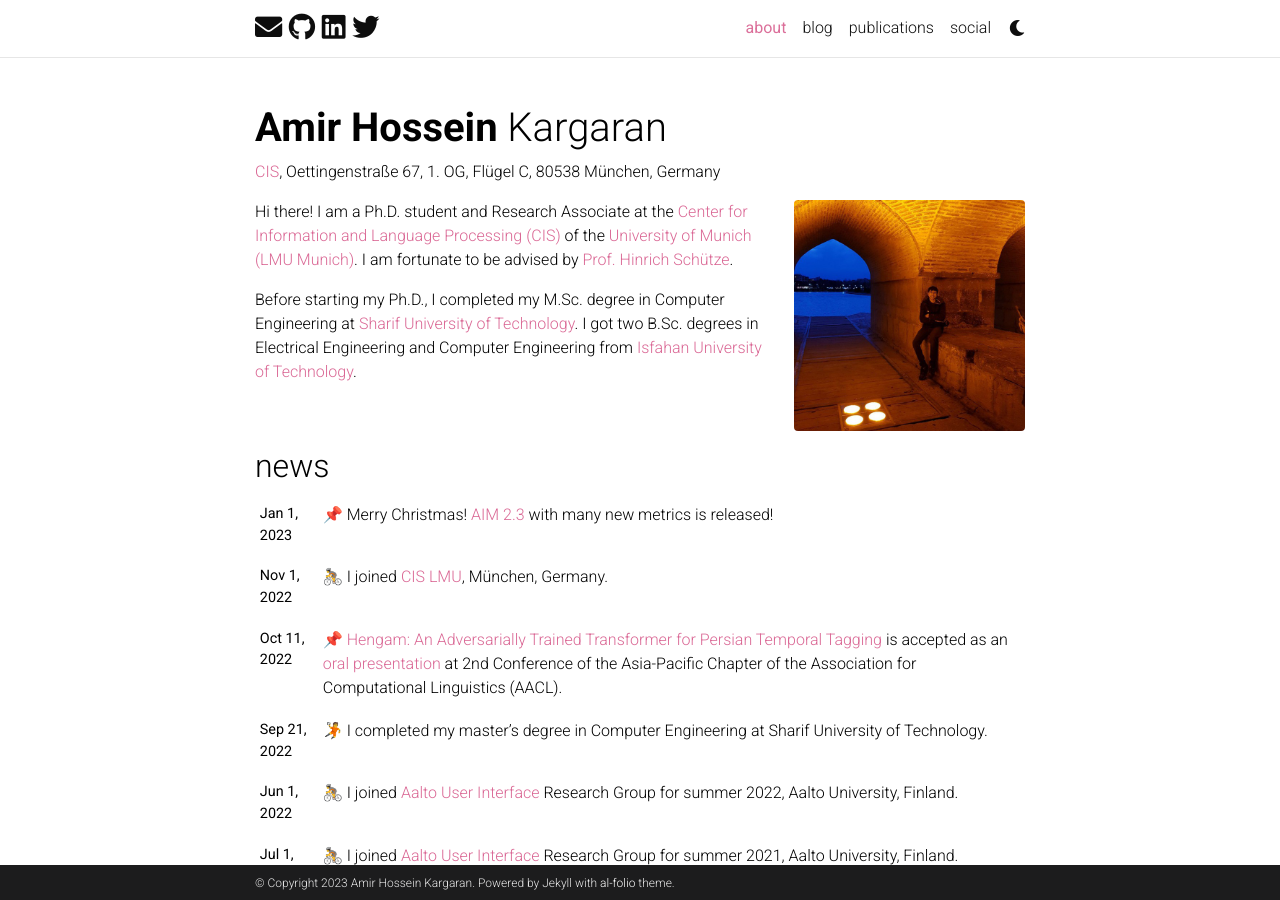
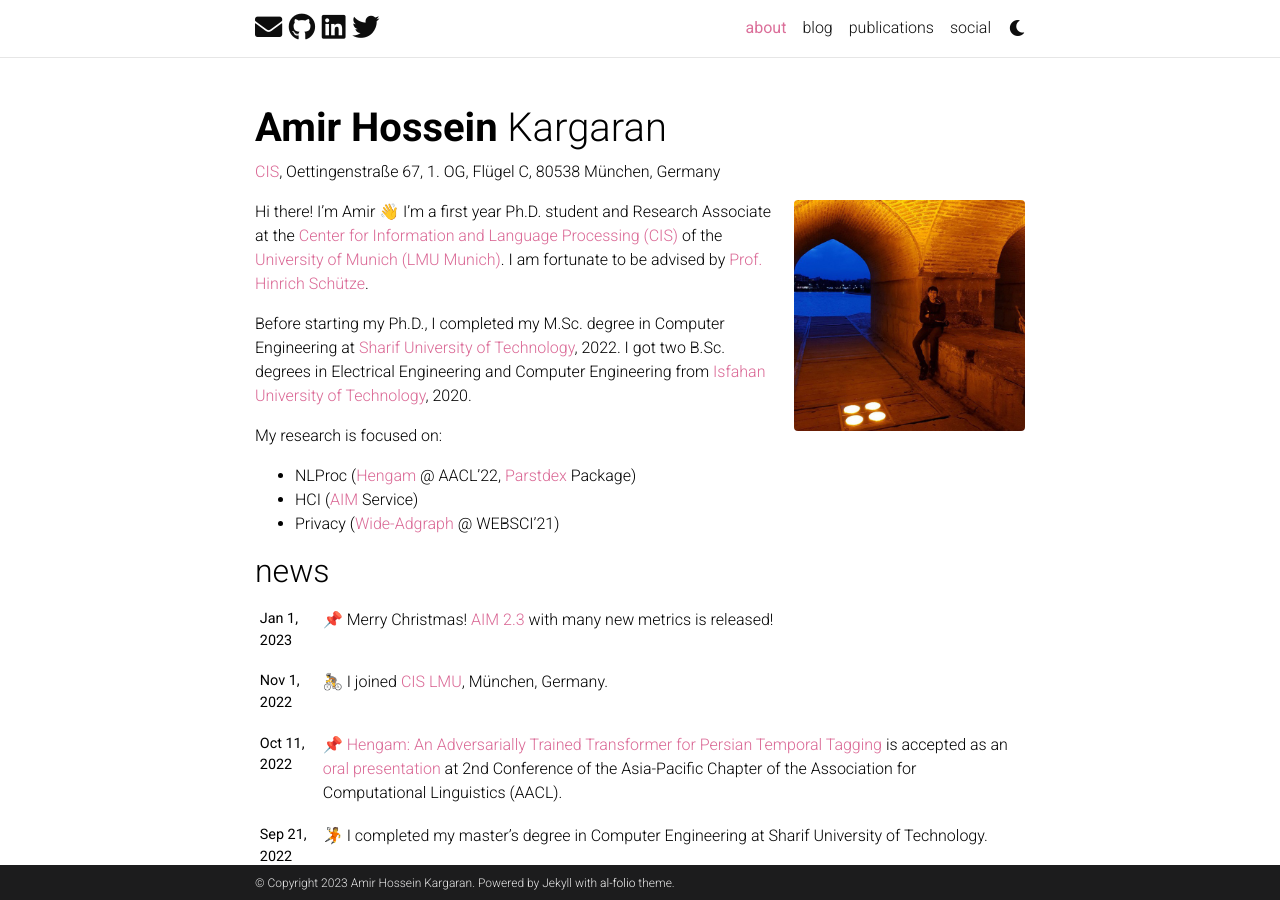
Before and after one commit to kargaranamir/kargaranamir.github.io, a Jekyll site: the page built from _pages/about.md, in a window 1280 px wide and 900 px high. Built offline with Jekyll 4.4.1, drawn with Linux system fonts in a browser that asks for light colours; full-size pictures stand in for the smaller copies a plugin makes; comment, search, counter and statistics services are not loaded; a style sheet for code colours, icons or effects is not loaded.

Commit message:
update about: add interests

```diff
--- a/_pages/about.md
+++ b/_pages/about.md
@@ -15,6 +15,12 @@ abs_social: true  # includes abstract social icons at the bottom of the page
 ---
 
 
-Hi there! I am a Ph.D. student and Research Associate at the [Center for Information and Language Processing (CIS)](https://www.cis.lmu.de/) of the [University of Munich (LMU Munich)](https://www.lmu.de/de/index.html). I am fortunate to be advised by [Prof. Hinrich Schütze](https://www.cis.uni-muenchen.de/schuetze/).
+Hi there! I’m Amir 👋 I'm a first year Ph.D. student and Research Associate at the [Center for Information and Language Processing (CIS)](https://www.cis.lmu.de/) of the [University of Munich (LMU Munich)](https://www.lmu.de/de/index.html). I am fortunate to be advised by [Prof. Hinrich Schütze](https://www.cis.uni-muenchen.de/schuetze/).
 
-Before starting my Ph.D., I completed my M.Sc. degree in Computer Engineering at [Sharif University of Technology](https://en.sharif.edu/). I got two B.Sc. degrees in Electrical Engineering and Computer Engineering from [Isfahan University of Technology](http://english.iut.ac.ir/).
+Before starting my Ph.D., I completed my M.Sc. degree in Computer Engineering at [Sharif University of Technology](https://en.sharif.edu/), 2022. I got two B.Sc. degrees in Electrical Engineering and Computer Engineering from [Isfahan University of Technology](http://english.iut.ac.ir/), 2020.
+
+My research is focused on:
+
+* NLProc ([Hengam](https://aclanthology.org/2022.aacl-main.74/) @ AACL'22, [Parstdex](https://github.com/kargaranamir/parstdex) Package)
+* HCI ([AIM](https://github.com/aalto-ui/aim) Service)
+* Privacy ([Wide-Adgraph](https://arxiv.org/abs/2004.14826) @ WEBSCI'21)
```
